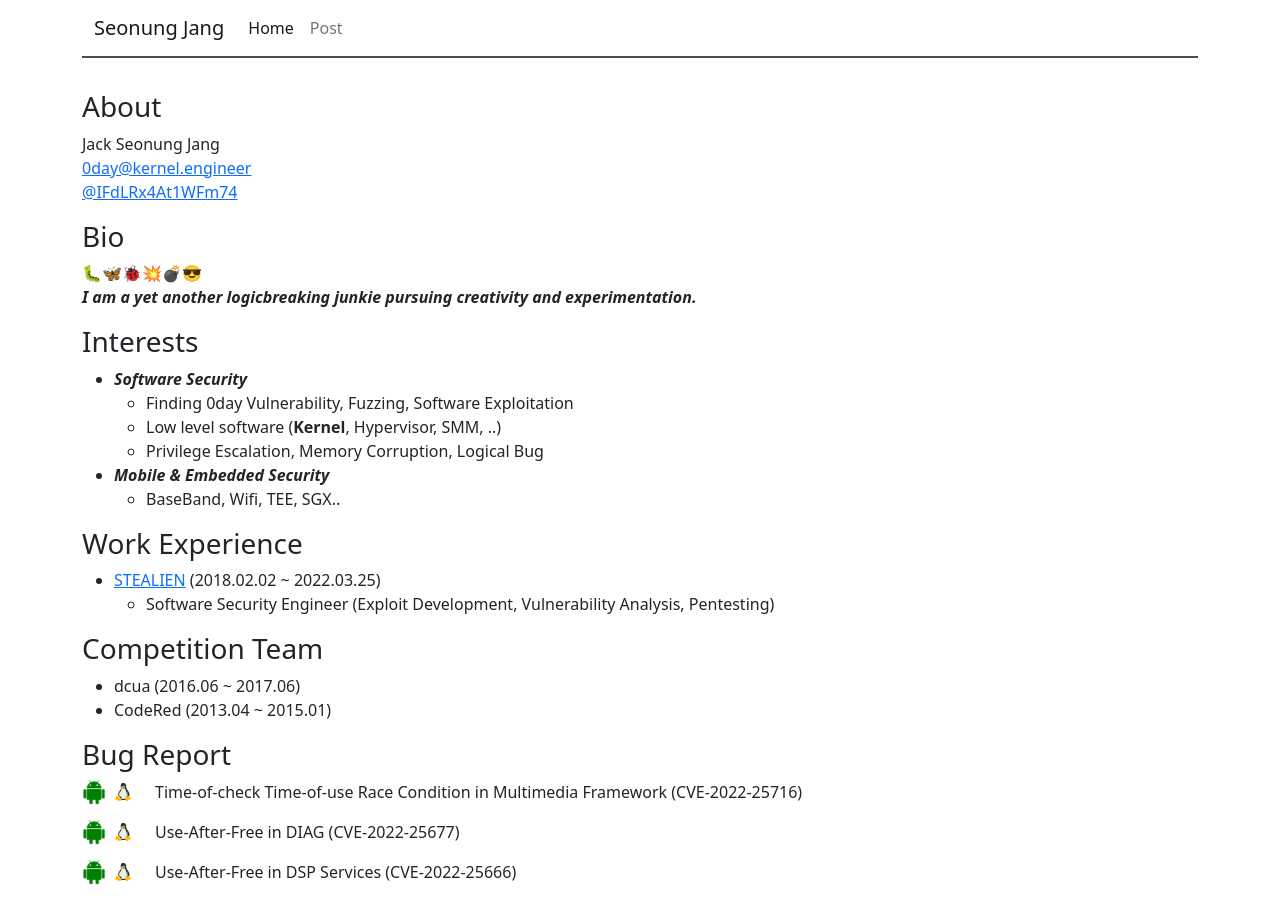
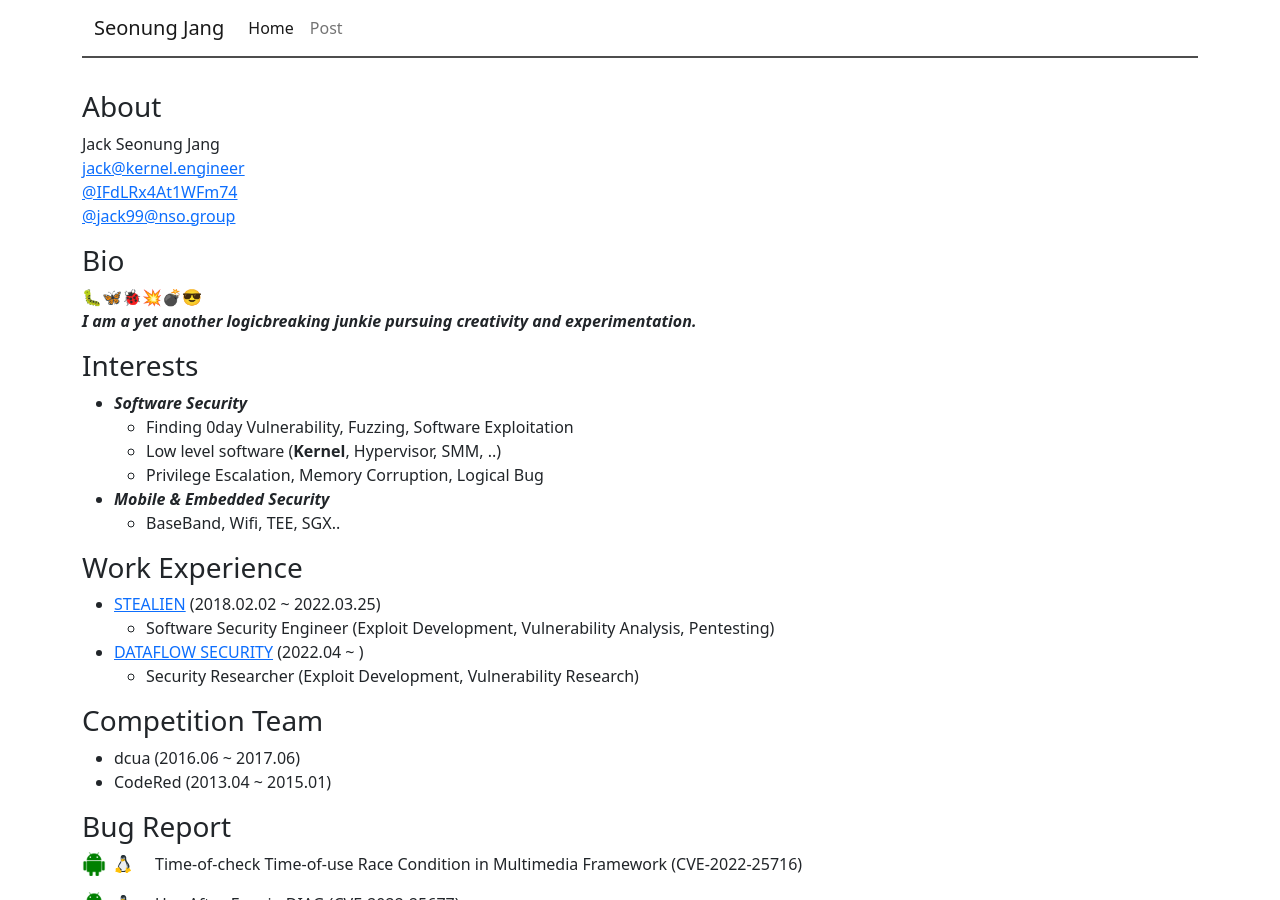
Before and after one commit to KernelGangster/KernelGangster.github.io, a Jekyll site: the page built from index.md, in a window 1280 px wide and 900 px high. Built offline with Jekyll 4.4.1, drawn with Linux system fonts in a browser that asks for light colours.

Commit message:
update main

```diff
--- a/index.md
+++ b/index.md
@@ -5,8 +5,9 @@ layout: default
 
 ### About
 Jack Seonung Jang
-[0day@kernel.engineer](mailto:0day@kernel.engineer)
+[jack@kernel.engineer](mailto:jack@kernel.engineer)
 [@IFdLRx4At1WFm74](https://twitter.com/IFdLRx4At1WFm74)
+[@jack99@nso.group](https://nso.group/@jack99)
 
 ### Bio
 🐛🦋🐞💥💣😎
@@ -23,6 +24,9 @@ Jack Seonung Jang
 ### Work Experience
 * [STEALIEN](https://www.stealien.com/main) (2018.02.02 ~ 2022.03.25)
     * Software Security Engineer (Exploit Development, Vulnerability Analysis, Pentesting)
+
+* [DATAFLOW SECURITY](https://dfsec.com/) (2022.04 ~ )
+    * Security Researcher (Exploit Development, Vulnerability Research)
 
 
 ### Competition Team
```
Also changed, not shown: 10 other files.
